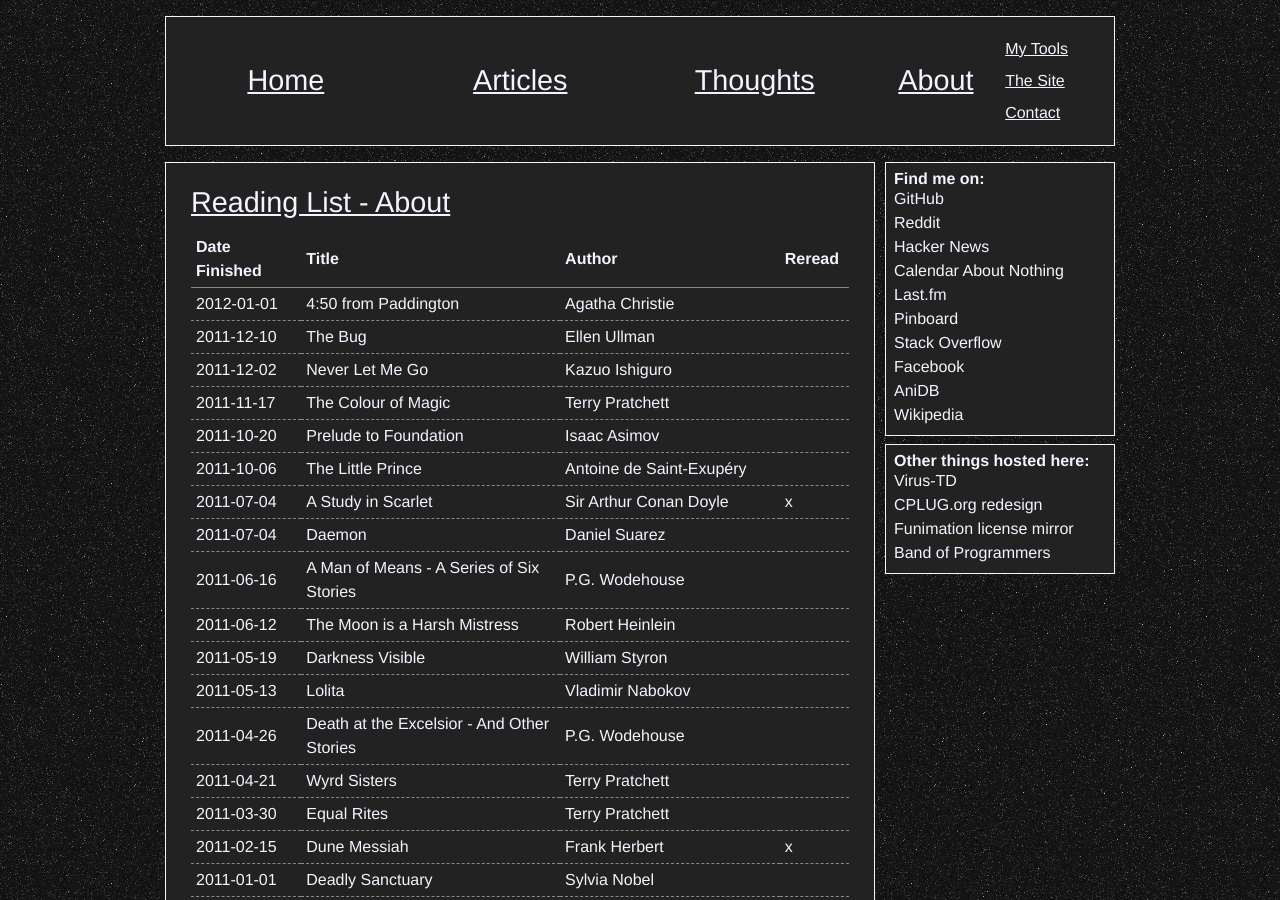
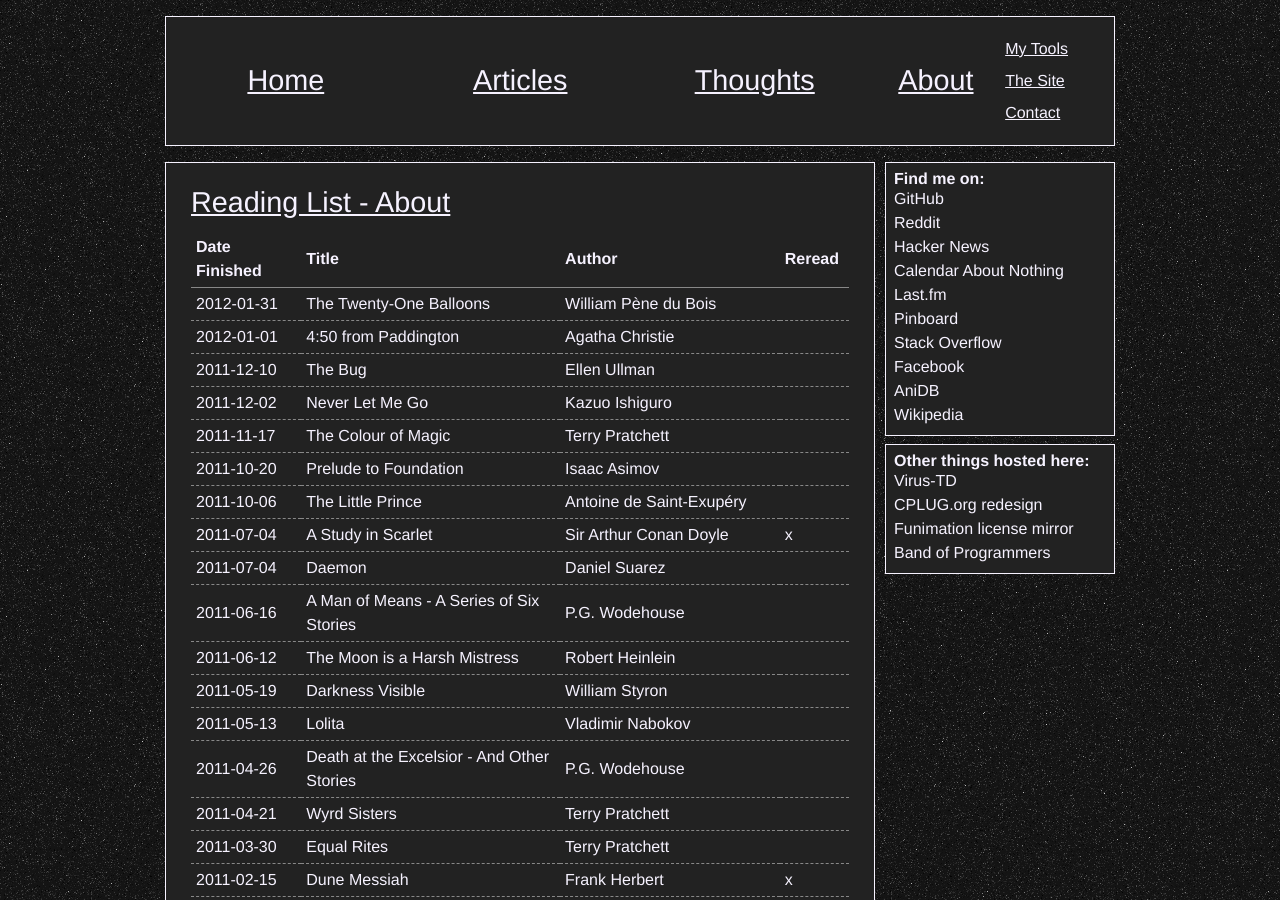
Before and after one commit to xiongchiamiov/xiongchiamiov.github.com, a Jekyll site: the page built from about/reading-list.md, in a window 1280 px wide and 900 px high. Built offline with Jekyll 4.4.1, drawn with Linux system fonts in a browser that asks for light colours; Markdown is read by kramdown in place of the engine named in the settings; comment, search, counter and statistics services are not loaded.

Commit message:
update reading list

```diff
--- a/about/reading-list.md
+++ b/about/reading-list.md
@@ -5,6 +5,7 @@ title: Reading List - About
 
 Date Finished | Title                       | Author                            | Reread
 ------------- | --------------------------- | --------------------------------- | --------
+  2012-01-31  | The Twenty-One Balloons     | William P&egrave;ne du Bois       |
   2012-01-01  | 4:50 from Paddington        | Agatha Christie                   |
   2011-12-10  | The Bug                     | Ellen Ullman                      |
   2011-12-02  | Never Let Me Go             | Kazuo Ishiguro                    |
```
